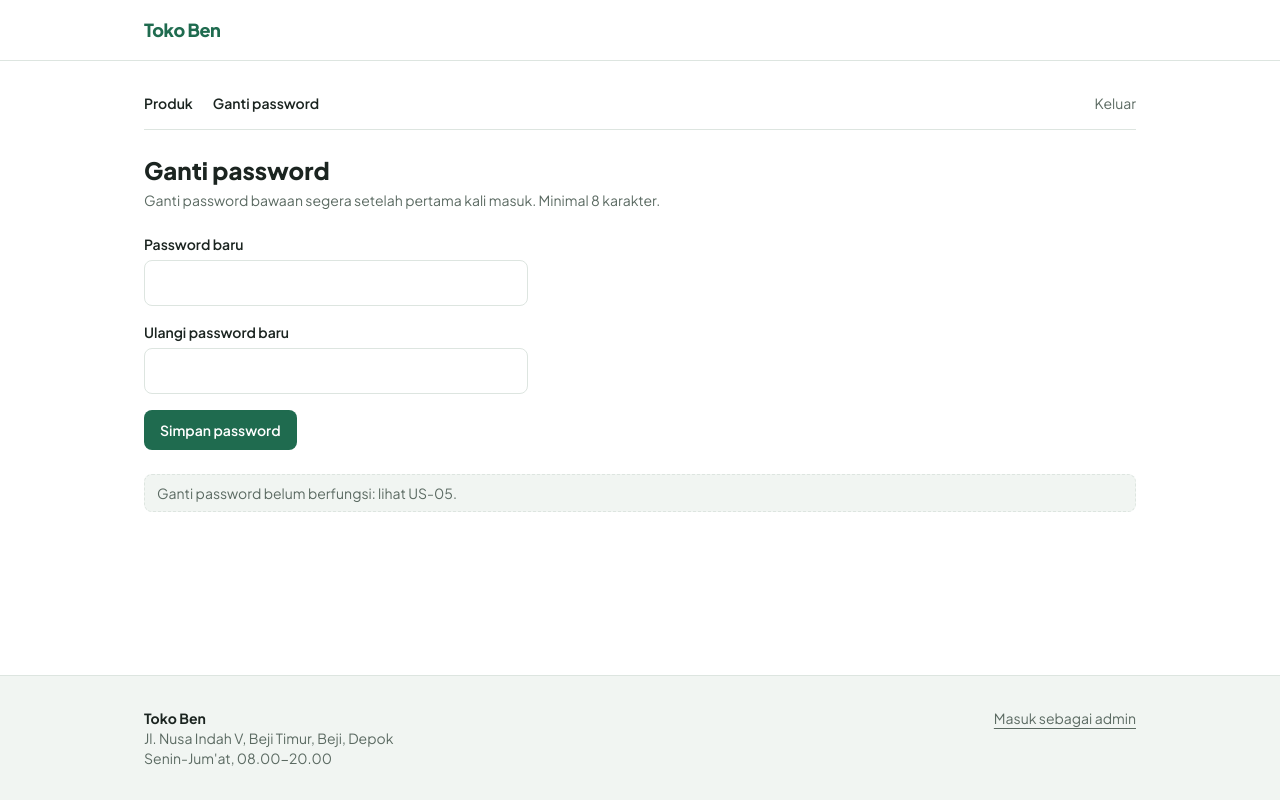
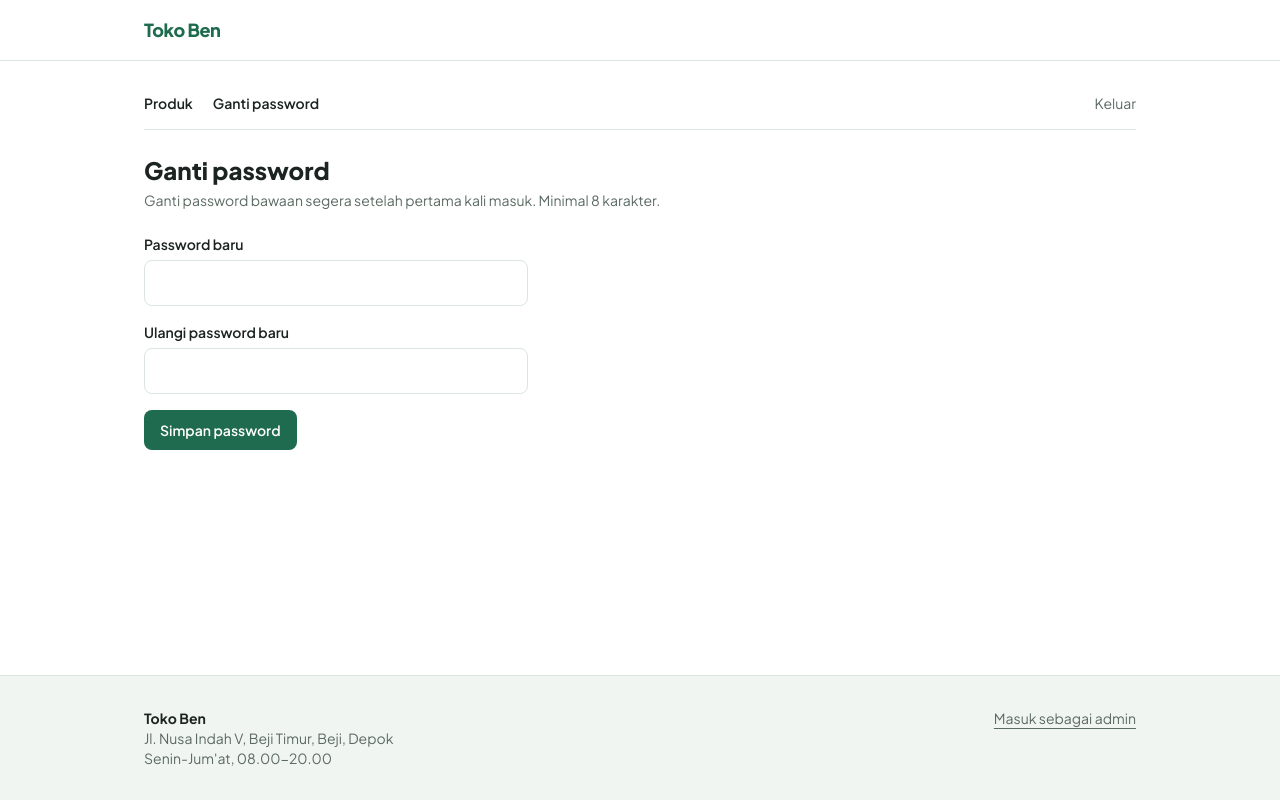
Before and after one commit to bernardmezo/umkm-ekraf, a Next.js app: page /admin/password in a window 1280 px wide. Built offline with nearby package versions, Linux system fonts and the light colour scheme.

Commit message:
US-05: ganti password admin

```diff
--- a/app/admin/password/page.jsx
+++ b/app/admin/password/page.jsx
@@ -1,11 +1,14 @@
+"use client";
+
+import { useActionState } from "react";
 import NavAdmin from "@/components/NavAdmin";
 import Input from "@/components/Input";
 import Tombol from "@/components/Tombol";
-import CatatanBelumAktif from "@/components/CatatanBelumAktif";
+import { gantiPasswordAction } from "@/app/admin/actions";
 
-// US-05: form ganti password belum berfungsi.
-// Tugas peserta: admin yang sudah login bisa mengganti password-nya, diproses di server.
 export default function HalamanGantiPassword() {
+  const [state, formAction, isPending] = useActionState(gantiPasswordAction, null);
+
   return (
     <div className="flex flex-col gap-6 py-8">
       <NavAdmin />
@@ -15,7 +18,17 @@ export default function HalamanGantiPassword() {
           Ganti password bawaan segera setelah pertama kali masuk. Minimal 8 karakter.
         </p>
       </div>
-      <form className="flex max-w-sm flex-col gap-4">
+      {state?.error && (
+        <p className="max-w-sm rounded-xl border border-garis bg-permukaan p-3 text-sm text-bahaya">
+          {state.error}
+        </p>
+      )}
+      {state?.success && (
+        <p className="max-w-sm rounded-xl border border-garis bg-permukaan p-3 text-sm text-utama">
+          {state.message}
+        </p>
+      )}
+      <form action={formAction} className="flex max-w-sm flex-col gap-4">
         <Input
           label="Password baru"
           name="password_baru"
@@ -32,11 +45,10 @@ export default function HalamanGantiPassword() {
           minLength={8}
           required
         />
-        <Tombol type="submit" className="self-start">
-          Simpan password
+        <Tombol type="submit" disabled={isPending} className="self-start">
+          {isPending ? "Menyimpan..." : "Simpan password"}
         </Tombol>
       </form>
-      <CatatanBelumAktif>Ganti password belum berfungsi: lihat US-05.</CatatanBelumAktif>
     </div>
   );
 }
```
